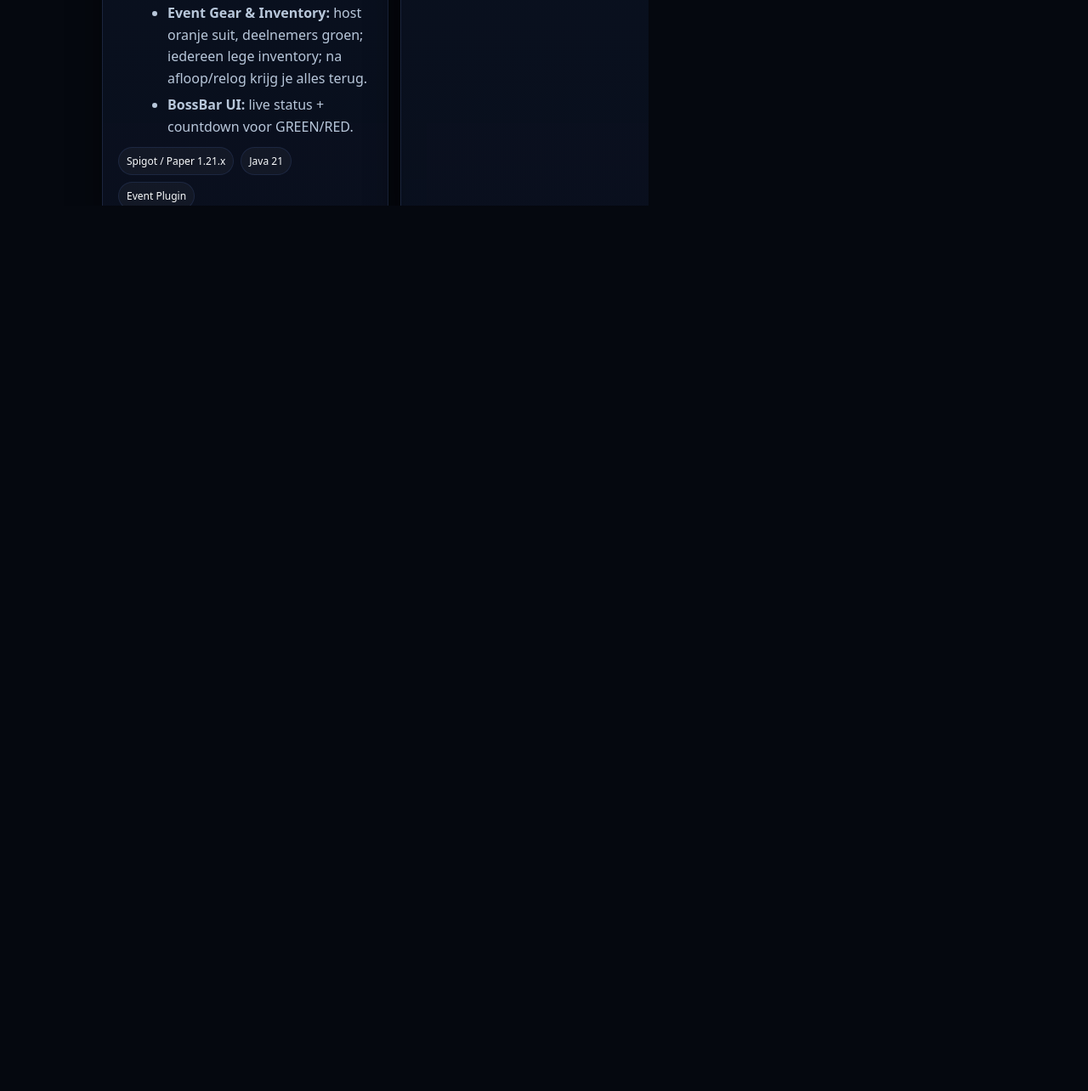
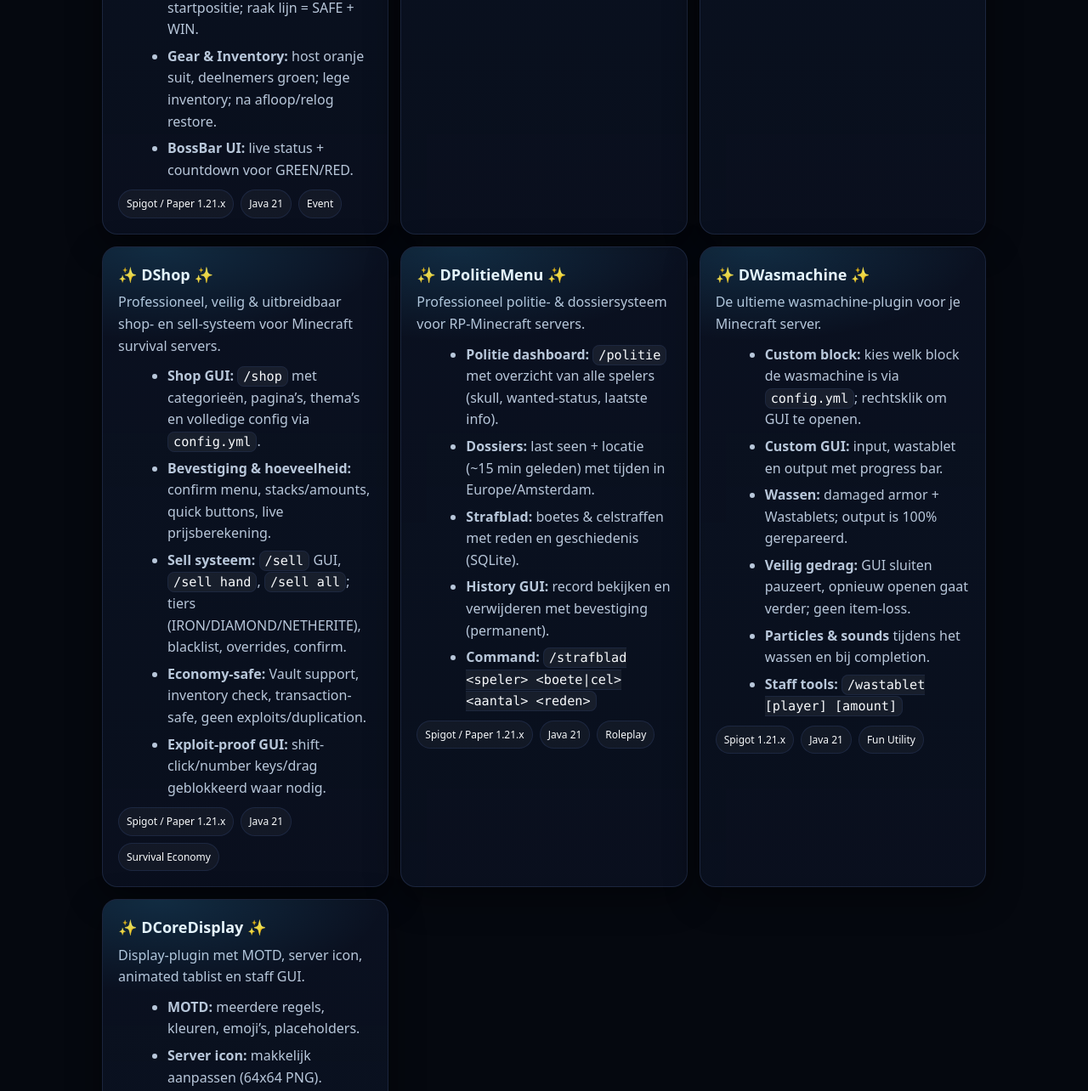
Before and after one commit to DavisGoToBed/DavisGoToBed.github.io, a plain HTML site: page index.html in a window 1280 px wide. Shown: the part 1283-2567 px from the top of the page at 85% size. Before the commit the page ends 1878 px from the top, so only its background shows below. Drawn offline with Linux system fonts and the light colour scheme.

Commit message:
Update index.html

```diff
--- a/index.html
+++ b/index.html
@@ -8,13 +8,13 @@
 
   <style>
     :root{
-      --bg: #05080f;        /* zwart */
-      --panel: #0b1222;     /* donker blauw-zwart */
-      --line: #1f2a44;      /* border */
-      --text: #f8fafc;      /* wit */
-      --muted: #b8c7da;     /* lichtgrijs/blauw */
-      --accent: #7dd3fc;    /* lichtblauw */
-      --accent2: #38bdf8;   /* iets feller lichtblauw */
+      --bg: #05080f;
+      --panel: #0b1222;
+      --line: #1f2a44;
+      --text: #f8fafc;
+      --muted: #b8c7da;
+      --accent: #7dd3fc;
+      --accent2: #38bdf8;
       --shadow: 0 12px 40px rgba(0,0,0,.45);
       --radius: 18px;
     }
@@ -35,7 +35,6 @@
 
     .wrap{ max-width: 1040px; margin: 0 auto; padding: 22px; }
 
-    /* Topbar */
     .topbar{
       position: sticky; top: 0; z-index: 20;
       background: rgba(5,8,15,.72);
@@ -63,7 +62,6 @@
     .nav a{ color: var(--muted); padding: 8px 10px; border-radius: 10px; }
     .nav a:hover{ background: rgba(125,211,252,.10); color: var(--text); text-decoration:none; }
 
-    /* Hero */
     .hero{
       padding: 44px 0 10px;
     }
@@ -153,7 +151,6 @@
       margin: 0;
     }
 
-    /* Sections */
     .section{ margin-top: 22px; padding: 18px 0 0; }
     .section h2{
       margin: 0 0 12px;
@@ -239,6 +236,16 @@
       flex-wrap:wrap;
     }
     .small{ font-size: 13px; color: rgba(184,199,218,.85); margin: 0; }
+
+    code{
+      font-family: ui-monospace, SFMono-Regular, Menlo, Monaco, Consolas, "Liberation Mono", monospace;
+      font-size: 0.95em;
+      background: rgba(255,255,255,.06);
+      border: 1px solid rgba(31,42,68,.8);
+      padding: 2px 6px;
+      border-radius: 8px;
+      color: var(--text);
+    }
   </style>
 </head>
 
@@ -270,7 +277,7 @@
         <div class="chips">
           <span class="chip">Java 21</span>
           <span class="chip">Spigot / Paper 1.21.x</span>
-          <span class="chip">Events • Utility • Fun</span>
+          <span class="chip">Events • Utility • Fun • RP</span>
           <span class="chip">Config & UX</span>
         </div>
 
@@ -304,7 +311,7 @@
       <div class="card" style="padding:18px;">
         <p style="margin:0; color: var(--muted);">
           Ik ben <strong>DavisGoToBed</strong>, een Java Developer die Minecraft servers helpt met unieke events,
-          handige tools en fun features. Ik maak plugins die makkelijk te configureren zijn, netjes werken op productie-servers
+          handige tools, RP-systemen en fun features. Ik maak plugins die makkelijk te configureren zijn, netjes werken op productie-servers
           en goed aanvoelen voor spelers én staff.
         </p>
       </div>
@@ -314,30 +321,28 @@
       <h2>Mijn plugins</h2>
 
       <div class="grid">
-        <!-- DRG -->
         <div class="card plugin">
           <h3>✨ DRG ✨</h3>
           <p style="margin:0; color: var(--muted);">
-            Red Light / Green Light event-plugin geïnspireerd op Squid Game — voor alle soorten servers (RP tot Survival).
+            Red Light / Green Light event-plugin geïnspireerd op Squid Game — voor alle soorten servers (Roleplay tot Survival).
           </p>
 
           <ul>
-            <li><strong>Squid Game Event:</strong> Host start met <code>/drg start</code> en stopt met <code>/drg stop</code>; alleen spelers in radius doen mee.</li>
+            <li><strong>Event:</strong> Host start met <code>/drg start</code> en stopt met <code>/drg stop</code>; spelers binnen radius doen mee.</li>
             <li><strong>GREEN LIGHT:</strong> rennen richting de finish-lijn.</li>
             <li><strong>RED LIGHT:</strong> stil staan (0.5s grace). Beweeg je? Dan lig je eruit en ga je tijdelijk Spectator (max 20 blocks van host).</li>
-            <li><strong>Finish = Host Line:</strong> finish-lijn links/rechts van de host startpositie; raak lijn = SAFE + WIN.</li>
-            <li><strong>Event Gear & Inventory:</strong> host oranje suit, deelnemers groen; iedereen lege inventory; na afloop/relog krijg je alles terug.</li>
+            <li><strong>Finish = Host Line:</strong> finish-lijn links/rechts van host startpositie; raak lijn = SAFE + WIN.</li>
+            <li><strong>Gear & Inventory:</strong> host oranje suit, deelnemers groen; lege inventory; na afloop/relog restore.</li>
             <li><strong>BossBar UI:</strong> live status + countdown voor GREEN/RED.</li>
           </ul>
 
           <div class="meta">
             <span class="tag">Spigot / Paper 1.21.x</span>
             <span class="tag">Java 21</span>
-            <span class="tag">Event Plugin</span>
+            <span class="tag">Event</span>
           </div>
         </div>
 
-        <!-- DBackup -->
         <div class="card plugin">
           <h3>✨ DBackup ✨</h3>
           <p style="margin:0; color: var(--muted);">
@@ -345,9 +350,9 @@
           </p>
 
           <ul>
-            <li><strong>Automatische backups</strong> om de X minuten</li>
+            <li><strong>Auto backups</strong> om de X minuten</li>
             <li><strong>Handmatige backup</strong> via <code>/backup</code></li>
-            <li><strong>Wereld saven + kopiëren</strong> (veilig en consistent)</li>
+            <li><strong>Wereld saven + kopiëren</strong></li>
             <li><strong>Configurable</strong> via <code>config.yml</code></li>
           </ul>
 
@@ -358,22 +363,106 @@
           </div>
         </div>
 
-        <!-- DFunDeaths -->
         <div class="card plugin">
           <h3>✨ DFunDeaths ✨</h3>
           <p style="margin:0; color: var(--muted);">
-            Grappige death-message plugin met extra effects voor maximale chaos (op een leuke manier).
+            Grappige death-message plugin met extra effects voor maximale chaos.
           </p>
 
           <ul>
-            <li><strong>Custom Death Messages:</strong> woordgrappen gebaseerd op hoe iemand sterft</li>
-            <li><strong>Death Effect:</strong> lightning + particles + sound bij death (zichtbaar voor iedereen)</li>
+            <li><strong>Custom Death Messages</strong> met woordgrappen</li>
+            <li><strong>Death Effect:</strong> lightning + particles + sound (zichtbaar voor iedereen)</li>
           </ul>
 
           <div class="meta">
             <span class="tag">Spigot / Paper 1.21.x</span>
             <span class="tag">Java 21</span>
             <span class="tag">Fun</span>
+          </div>
+        </div>
+
+        <div class="card plugin">
+          <h3>✨ DShop ✨</h3>
+          <p style="margin:0; color: var(--muted);">
+            Professioneel, veilig & uitbreidbaar shop- en sell-systeem voor Minecraft survival servers.
+          </p>
+
+          <ul>
+            <li><strong>Shop GUI:</strong> <code>/shop</code> met categorieën, pagina’s, thema’s en volledige config via <code>config.yml</code>.</li>
+            <li><strong>Bevestiging & hoeveelheid:</strong> confirm menu, stacks/amounts, quick buttons, live prijsberekening.</li>
+            <li><strong>Sell systeem:</strong> <code>/sell</code> GUI, <code>/sell hand</code>, <code>/sell all</code>; tiers (IRON/DIAMOND/NETHERITE), blacklist, overrides, confirm.</li>
+            <li><strong>Economy-safe:</strong> Vault support, inventory check, transaction-safe, geen exploits/duplication.</li>
+            <li><strong>Exploit-proof GUI:</strong> shift-click/number keys/drag geblokkeerd waar nodig.</li>
+          </ul>
+
+          <div class="meta">
+            <span class="tag">Spigot / Paper 1.21.x</span>
+            <span class="tag">Java 21</span>
+            <span class="tag">Survival Economy</span>
+          </div>
+        </div>
+
+        <div class="card plugin">
+          <h3>✨ DPolitieMenu ✨</h3>
+          <p style="margin:0; color: var(--muted);">
+            Professioneel politie- & dossiersysteem voor RP-Minecraft servers.
+          </p>
+
+          <ul>
+            <li><strong>Politie dashboard:</strong> <code>/politie</code> met overzicht van alle spelers (skull, wanted-status, laatste info).</li>
+            <li><strong>Dossiers:</strong> last seen + locatie (~15 min geleden) met tijden in Europe/Amsterdam.</li>
+            <li><strong>Strafblad:</strong> boetes & celstraffen met reden en geschiedenis (SQLite).</li>
+            <li><strong>History GUI:</strong> record bekijken en verwijderen met bevestiging (permanent).</li>
+            <li><strong>Command:</strong> <code>/strafblad &lt;speler&gt; &lt;boete|cel&gt; &lt;aantal&gt; &lt;reden&gt;</code></li>
+          </ul>
+
+          <div class="meta">
+            <span class="tag">Spigot / Paper 1.21.x</span>
+            <span class="tag">Java 21</span>
+            <span class="tag">Roleplay</span>
+          </div>
+        </div>
+
+        <div class="card plugin">
+          <h3>✨ DWasmachine ✨</h3>
+          <p style="margin:0; color: var(--muted);">
+            De ultieme wasmachine-plugin voor je Minecraft server.
+          </p>
+
+          <ul>
+            <li><strong>Custom block:</strong> kies welk block de wasmachine is via <code>config.yml</code>; rechtsklik om GUI te openen.</li>
+            <li><strong>Custom GUI:</strong> input, wastablet en output met progress bar.</li>
+            <li><strong>Wassen:</strong> damaged armor + Wastablets; output is 100% gerepareerd.</li>
+            <li><strong>Veilig gedrag:</strong> GUI sluiten pauzeert, opnieuw openen gaat verder; geen item-loss.</li>
+            <li><strong>Particles & sounds</strong> tijdens het wassen en bij completion.</li>
+            <li><strong>Staff tools:</strong> <code>/wastablet [player] [amount]</code></li>
+          </ul>
+
+          <div class="meta">
+            <span class="tag">Spigot 1.21.x</span>
+            <span class="tag">Java 21</span>
+            <span class="tag">Fun Utility</span>
+          </div>
+        </div>
+
+        <div class="card plugin">
+          <h3>✨ DCoreDisplay ✨</h3>
+          <p style="margin:0; color: var(--muted);">
+            Display-plugin met MOTD, server icon, animated tablist en staff GUI.
+          </p>
+
+          <ul>
+            <li><strong>MOTD:</strong> meerdere regels, kleuren, emoji’s, placeholders.</li>
+            <li><strong>Server icon:</strong> makkelijk aanpassen (64x64 PNG).</li>
+            <li><strong>Animated tablist:</strong> themes, header/footer via config, live updates.</li>
+            <li><strong>Staff GUI:</strong> beheren via <code>/dcoredisplay</code> of <code>/dcd</code>, reload met <code>/dcoredisplay reload</code>.</li>
+            <li><strong>PlaceholderAPI support</strong></li>
+          </ul>
+
+          <div class="meta">
+            <span class="tag">Spigot 1.21.x</span>
+            <span class="tag">Java 21</span>
+            <span class="tag">PlaceholderAPI</span>
           </div>
         </div>
       </div>
@@ -383,7 +472,7 @@
       <h2>Contact</h2>
       <div class="card" style="padding:18px;">
         <p style="margin:0 0 10px; color: var(--muted);">
-          Plugins (gratis & betaald) drop ik op Discord. Voor vragen, bug reports of custom werk: join de server.
+          Plugins (gratis & betaald) staan op Discord. Voor vragen, support, bug reports of custom werk: join de server.
         </p>
         <div class="ctaRow">
           <a class="btn" href="https://discord.gg/ZE4PvSyTUq" target="_blank" rel="noopener">Discord: Releases & Support</a>
@@ -395,7 +484,7 @@
     <footer>
       <div class="footGrid">
         <p class="small">© 2026 DavisGoToBed — Java Developer • Minecraft Plugins</p>
-        <p class="small">Theme: Light Blue • Black • White</p>
+        <p class="small">Discord: discord.gg/ZE4PvSyTUq</p>
       </div>
     </footer>
   </div>
```
